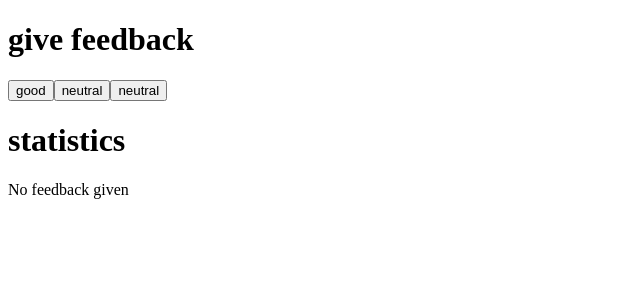
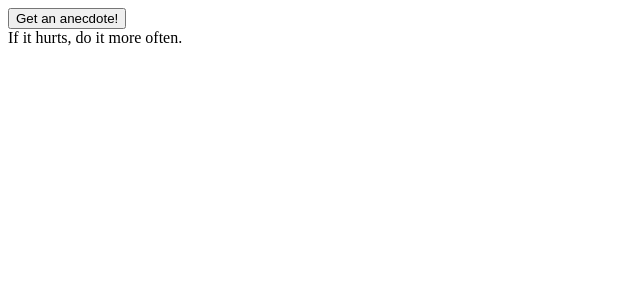
Before and after one commit to makiluke/Full-Stack-Open, a React (Vite) app: page / in a window 1280 px wide. Shown: the top 300 px of the page, without its empty margins (0-640 px from the left). Built offline with nearby package versions, Linux system fonts and the light colour scheme.

Commit message:
complete chapter one!

```diff
--- a/package.json
+++ b/package.json
@@ -10,6 +10,9 @@
     "preview": "vite preview"
   },
   "dependencies": {
+    "math": "^0.0.3",
+    "math.js": "^1.1.46",
+    "mathjs": "^14.6.0",
     "react": "^19.1.0",
     "react-dom": "^19.1.0"
   },
--- a/src/App.tsx
+++ b/src/App.tsx
@@ -1,47 +1,28 @@
-import {
-    useState
-} from "react";
+import {useState} from 'react'
+import {index, pickRandom, random, range} from "mathjs";
 
-
-const Button = (props: {onClick, text: string}) => {
-    return <button onClick={props.onClick}>{props.text}</button>;
-}
-const Statistics = (props) => {
-    const {good, neutral, bad} = props;
-    const all: number = good + neutral + bad
-    const average: number = (good - bad)/all
-    const positive: number = (good)/all
-    if (all == 0)
-        return (<>
-                    <h1>statistics</h1>
-                    <div>No feedback given</div>
-        </>)
-    else
-        return (
-            <>
-                <h1>statistics</h1>
-                <div>good {good}</div>
-                <div>neutral {neutral}</div>
-                <div>bad {bad}</div>
-                <div>all {all}</div>
-                <div>average {average}</div>
-                <div>positive {positive * 100} %</div>
-            </>
-    )
-}
 
 
 const App = () => {
-    const [good, setGood] = useState(0)
-    const [neutral, setNeutral] = useState(0)
-    const [bad, setBad] = useState(0)
+    const anecdotes = [
+        'If it hurts, do it more often.',
+        'Adding manpower to a late software project makes it later!',
+        'The first 90 percent of the code accounts for the first 90 percent of the development time...The remaining 10 percent of the code accounts for the other 90 percent of the development time.',
+        'Any fool can write code that a computer can understand. Good programmers write code that humans can understand.',
+        'Premature optimization is the root of all evil.',
+        'Debugging is twice as hard as writing the code in the first place. Therefore, if you write the code as cleverly as possible, you are, by definition, not smart enough to debug it.',
+        'Programming without an extremely heavy use of console.log is same as if a doctor would refuse to use x-rays or blood tests when diagnosing patients.',
+        'The only way to go fast, is to go well.'
+    ]
+
+    const [selected, setSelected] = useState(0)
+
     return (
         <div>
-            <h1>give feedback</h1>
-            <Button text="good" onClick={()=> setGood(good+1)}/>
-            <Button text="neutral" onClick={()=> setNeutral(neutral+1)}/>
-            <Button text="neutral" onClick={()=> setBad(bad+1)}/>
-            <Statistics good={good} neutral={neutral} bad={bad}/>
+            <button onClick={() => {
+                setSelected(pickRandom(range(0,8)));
+            }}>Get an anecdote!</button>
+            <div>{anecdotes[selected]}</div>
         </div>
     )
 }
--- a/tsconfig.app.json
+++ b/tsconfig.app.json
@@ -21,7 +21,8 @@
     "noUnusedParameters": true,
     "erasableSyntaxOnly": true,
     "noFallthroughCasesInSwitch": true,
-    "noUncheckedSideEffectImports": true
+    "noUncheckedSideEffectImports": true,
+    "allowSyntheticDefaultImports": true
   },
   "include": ["src"]
 }
```
Also changed, not shown: 1 other file (tests, documents, lock files or other folders).
